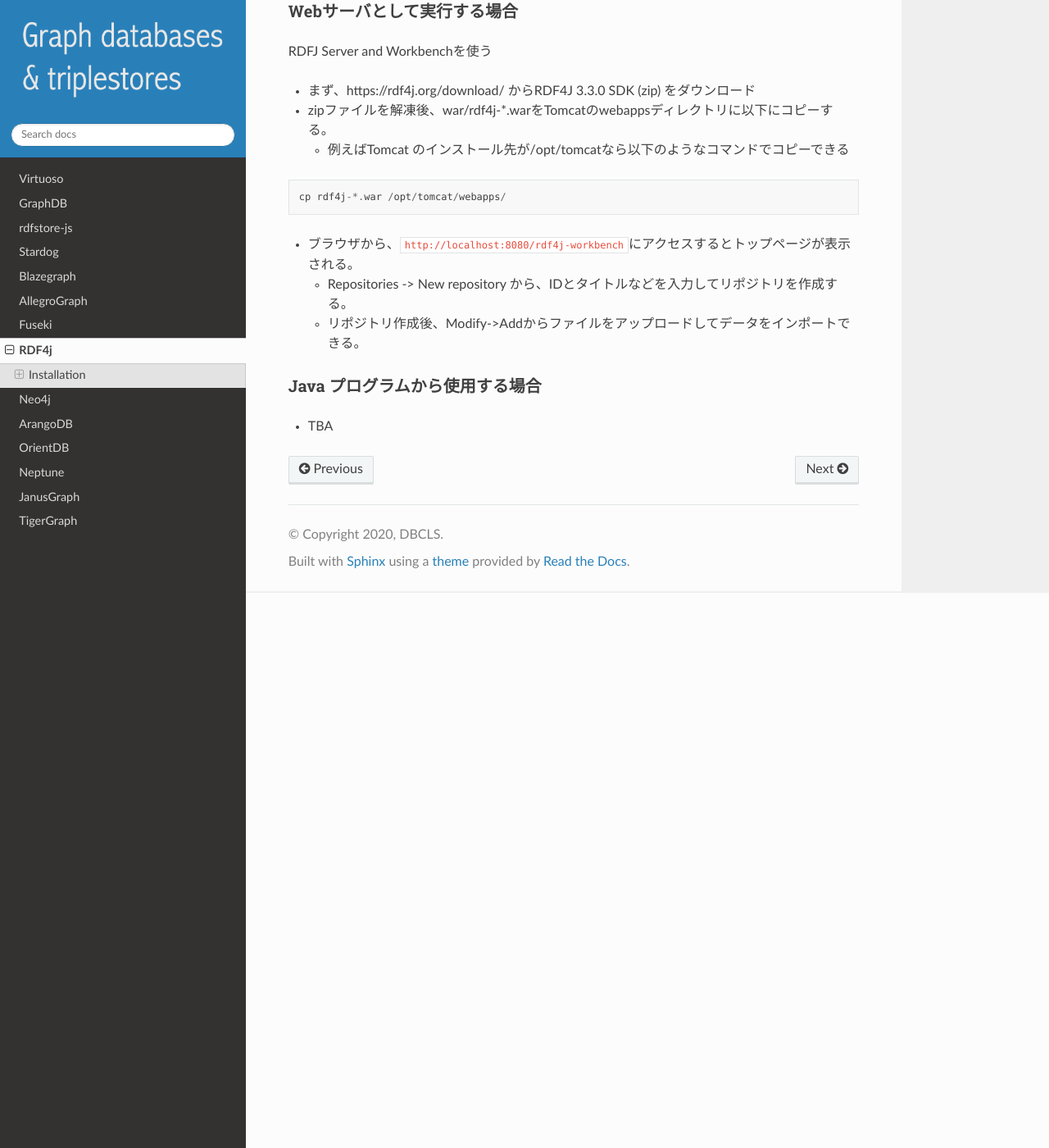
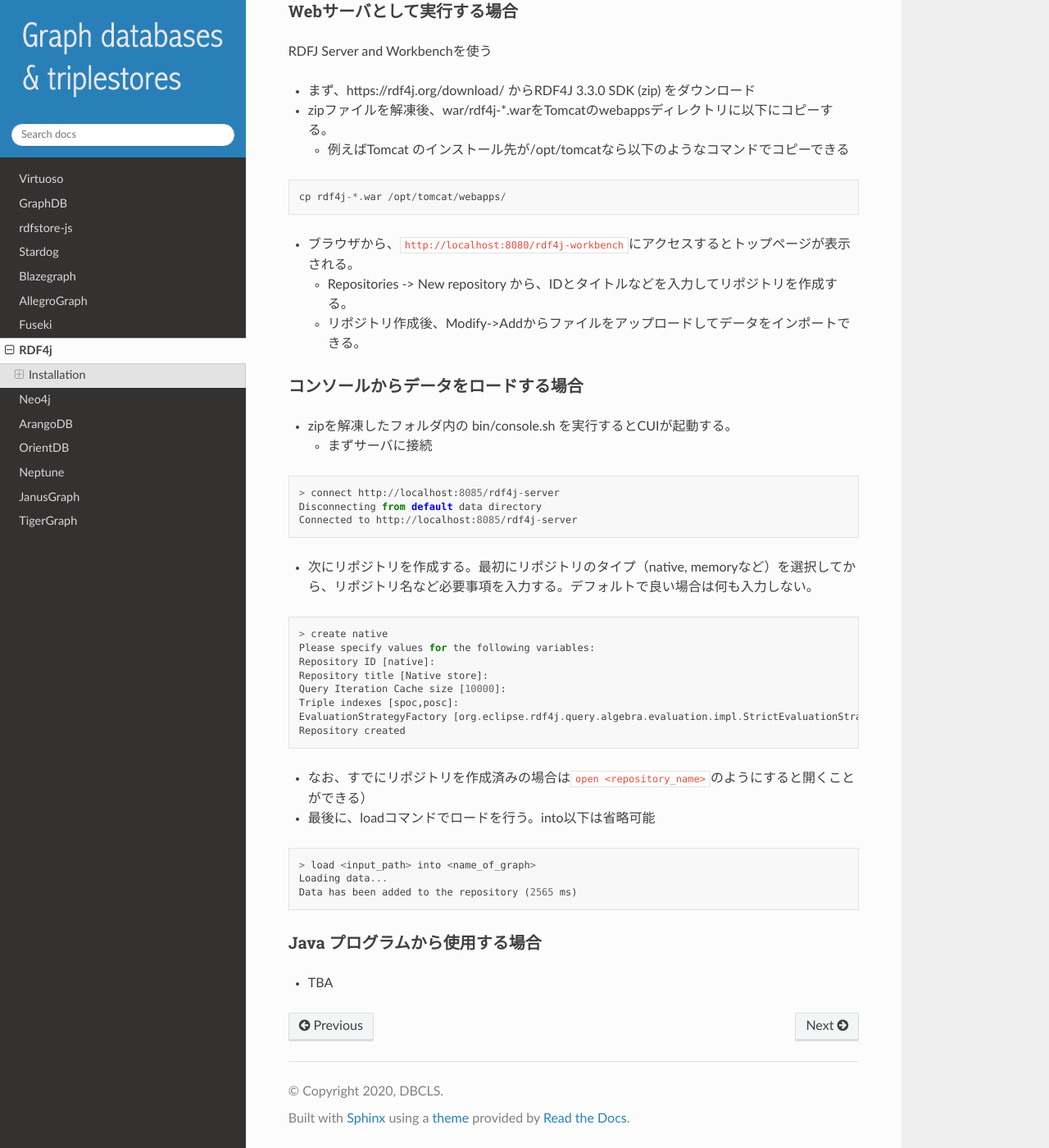
Before and after one commit to dbcls/graphdbs, a Sphinx documentation site: the page built from docs/md/rdf4j.md, in a window 1280 px wide and 1400 px high, scrolled down 677 px. Shown: the whole window at 82% size. Built offline with Sphinx 7.4.7 and the Read the Docs theme 2.0.0, drawn with Linux system fonts in a browser that asks for light colours.

Commit message:
Add description to load data into RDF4J

````diff
--- a/docs/md/rdf4j.md
+++ b/docs/md/rdf4j.md
@@ -35,6 +35,36 @@
   * Repositories -> New repository から、IDとタイトルなどを入力してリポジトリを作成する。
   * リポジトリ作成後、Modify->Addからファイルをアップロードしてデータをインポートできる。
 
+### コンソールからデータをロードする場合
+
+* zipを解凍したフォルダ内の bin/console.sh を実行するとCUIが起動する。
+  * まずサーバに接続
+```
+> connect http://localhost:8085/rdf4j-server
+Disconnecting from default data directory
+Connected to http://localhost:8085/rdf4j-server
+```
+  * 次にリポジトリを作成する。最初にリポジトリのタイプ（native, memoryなど）を選択してから、リポジトリ名など必要事項を入力する。デフォルトで良い場合は何も入力しない。
+
+```
+> create native
+Please specify values for the following variables:
+Repository ID [native]:
+Repository title [Native store]:
+Query Iteration Cache size [10000]:
+Triple indexes [spoc,posc]:
+EvaluationStrategyFactory [org.eclipse.rdf4j.query.algebra.evaluation.impl.StrictEvaluationStrategyFactory]:
+Repository created
+```
+
+  * なお、すでにリポジトリを作成済みの場合は`open <repository_name>`のようにすると開くことができる）
+
+  * 最後に、loadコマンドでロードを行う。into以下は省略可能
+```
+> load <input_path> into <name_of_graph>
+Loading data...
+Data has been added to the repository (2565 ms)
+```
 
 ### Java プログラムから使用する場合
 
````
